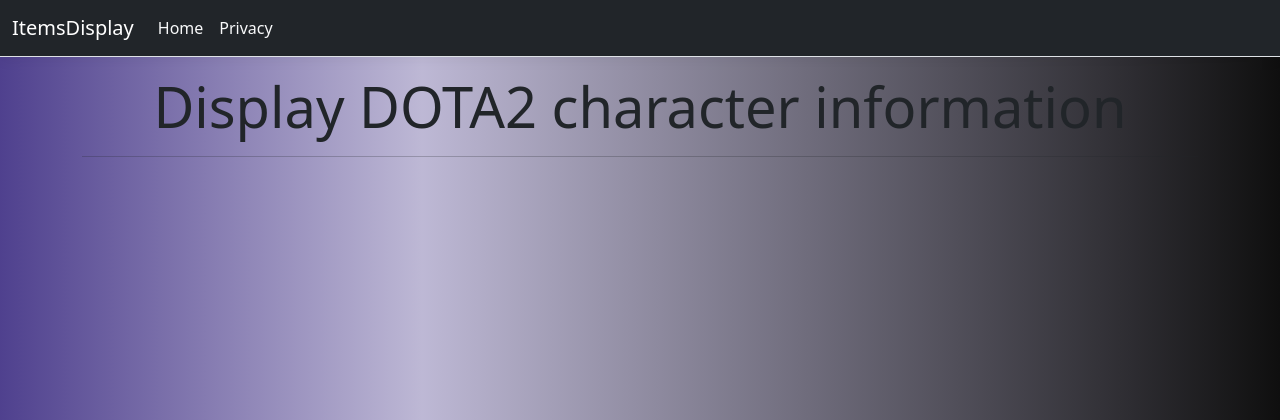
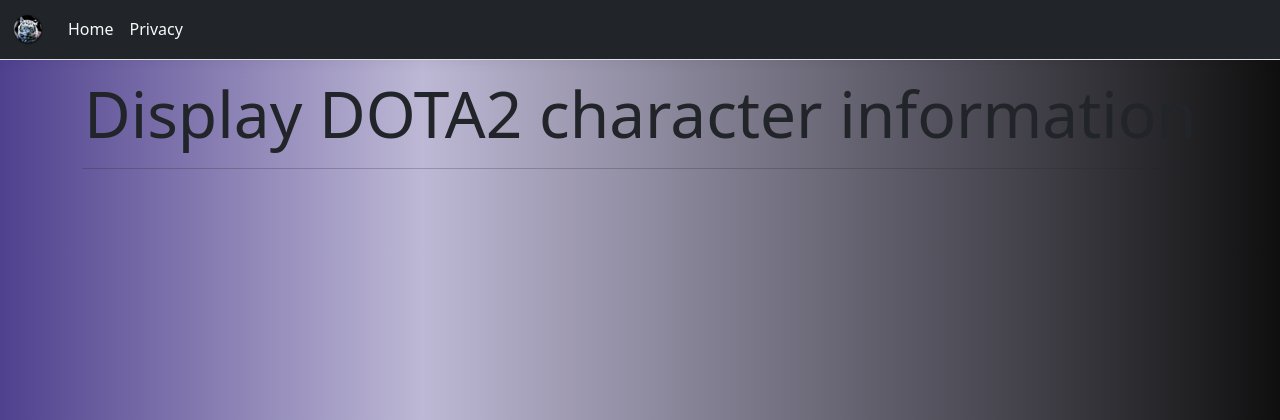
Before and after one commit to h-ql/ItemsDisplay, an ASP.NET Core app: template src/Views/Home/Index.cshtml in a window 1280 px wide. Shown: the top 420 px of the page. Run offline with ASP.NET Core 8, Linux system fonts and the light colour scheme; the template is opened without the code that fills it, so the values that code supplies are empty; style sheets or scripts are compiled from the project's sources.

Commit message:
Modify navbar and add icon

```diff
--- a/src/Views/Home/Index.cshtml
+++ b/src/Views/Home/Index.cshtml
@@ -6,7 +6,7 @@
 }
 
 <div class="text-center">
-    <h1 class="display-4">Display @Configuration["GameCharacterType"] character information </h1>
+    <h1 class="display-3"><strong>Display @Configuration["GameCharacterType"] character information </strong></h1>
 </div>
 
 <hr>
--- a/src/Views/Shared/_ItemCard.cshtml
+++ b/src/Views/Shared/_ItemCard.cshtml
@@ -3,7 +3,7 @@
 
 <div class="col">
 	<div class="card h-100">
-		<img src="@Model.ImgURL" class="card-img-top" alt="...">
+		<img src="@Model.ImgURL" class="card-img-top" alt="Image not found">
 		<div class="card-body">
 			<h5 class="card-title">
 				<a asp-controller="Character">
@@ -14,7 +14,8 @@
 			<p class="card-text">@Model.Description</p>
 		</div>
 		<div class="card-footer user-select-none">
-
+			<a href="#" class="btn btn-primary">Edit</a>
+			<a href="#" class="btn btn-primary">Delete</a>
 		</div>
 	</div>
 </div>
--- a/src/Views/Shared/_Layout.cshtml
+++ b/src/Views/Shared/_Layout.cshtml
@@ -7,13 +7,13 @@
     <link rel="stylesheet" href="~/lib/bootstrap/dist/css/bootstrap.min.css" />
     <link rel="stylesheet" href="~/css/site.css" asp-append-version="true" />
     <link rel="stylesheet" href="~/ItemsDisplay.styles.css" asp-append-version="true" />
-    <link rel="icon" href="https://icons.iconarchive.com/icons/bokehlicia/pacifica/128/steam-2-icon.png" >
+    <link rel="icon" href="~/img/dota-icon.ico" type="image/x-icon">
 </head>
 <body>
     <header>
         <nav class="navbar navbar-expand-sm navbar-toggleable-sm navbar-dark bg-dark border-bottom box-shadow mb-3">
             <div class="container-fluid">
-                <a class="navbar-brand" asp-area="" asp-controller="Home" asp-action="Index">ItemsDisplay</a>
+                <a class="navbar-brand" asp-area="" asp-controller="Home" asp-action="Index"><img src="~/img/TigerLogo.png" title="title" alt="NO!"></a>
                 <button class="navbar-toggler" type="button" data-bs-toggle="collapse" data-bs-target=".navbar-collapse" aria-controls="navbarSupportedContent"
                         aria-expanded="false" aria-label="Toggle navigation">
                     <span class="navbar-toggler-icon"></span>
```
Also changed, not shown: src/wwwroot/favicon.ico (deleted).
